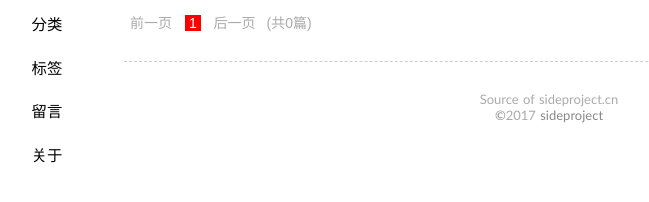
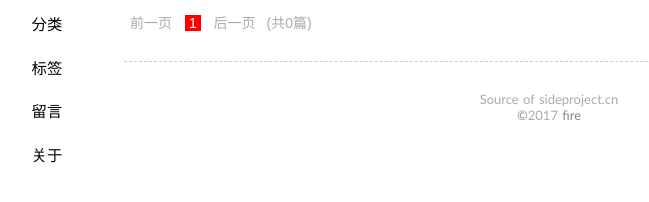
Before and after one commit to lifeliu/lifeliu.github.io, a Jekyll site: the page built from index.html, in a window 1280 px wide. Shown: the part 147-349 px from the top of the page, without its empty margins (91-740 px from the left). Built offline with Jekyll 4.4.1, drawn with Linux system fonts in a browser that asks for light colours; the list of posts is cut into pages by our own code.

Commit message:
auto update by shell

```diff
--- a/_config.yml
+++ b/_config.yml
@@ -14,7 +14,7 @@ highlighter: rouge
 permalink: /:categories/:title.html
 
 # sns
-author: sideproject
+author: fire
 twitter_username: micneer
 github_username:  micneer
 
```
Also changed, not shown: README.md.
